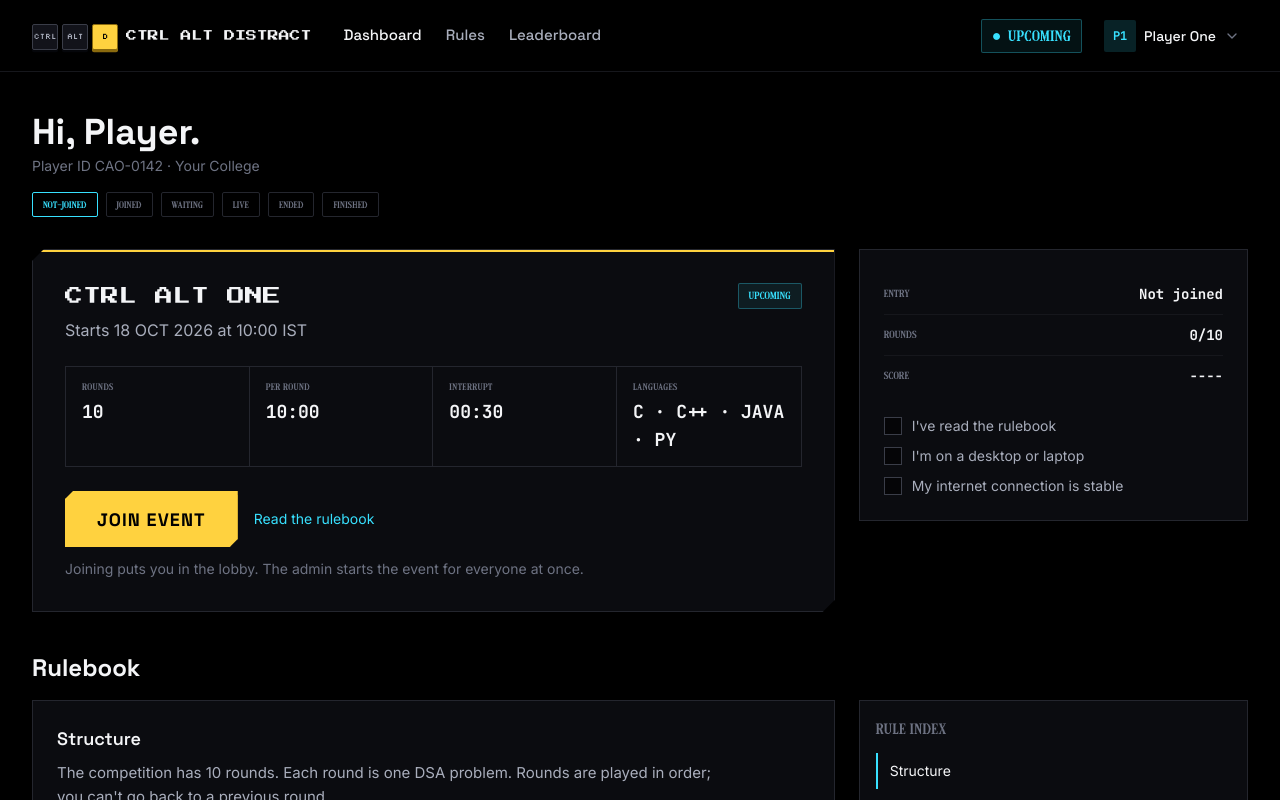
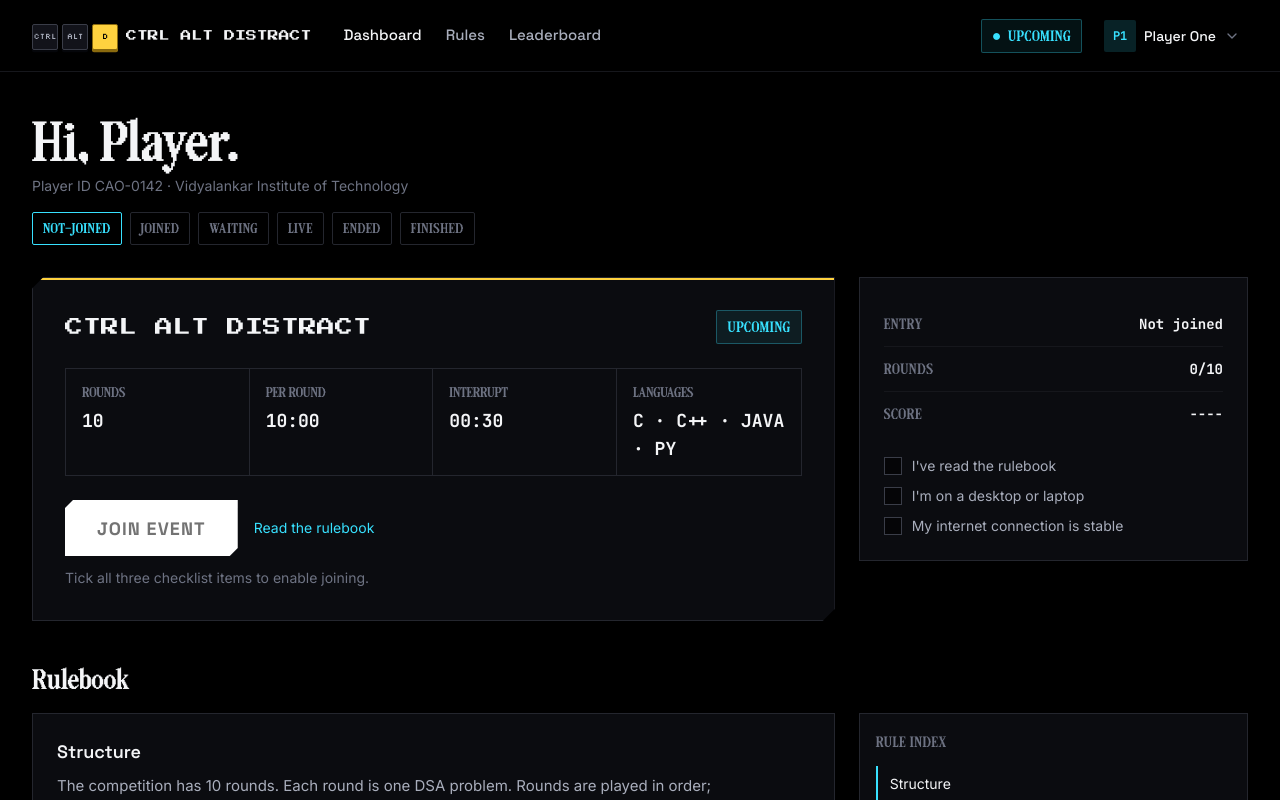
Before and after one commit to GDGVITM/CTRL_ALT_DISTRACT, a React (Vite) app: page /dashboard in a window 1280 px wide. Shown: the top 800 px of the page. Built offline with nearby package versions, Linux system fonts and the light colour scheme.

Commit message:
feat: update dashboard, lobby, rules, completion and 404 pages
Checklist-gated join button, college name and date/time cleanup, event-status driven states, ended-early completion variant, arcade backdrop, and Pixelta headings.

```diff
--- a/src/pages/Complete.tsx
+++ b/src/pages/Complete.tsx
@@ -1,3 +1,4 @@
+import { ArcadeSides } from "../components/ArcadeSides";
 import { useEffect, useState } from "react";
 import { useSearchParams } from "react-router-dom";
 import { MinimalHeader } from "../components/headers/MinimalHeader";
@@ -48,6 +49,7 @@ export default function Complete() {
 
   return (
     <div className="crt-grid min-h-screen bg-bg-canvas">
+      <ArcadeSides contentMax={800} />
       <div className="crt-vignette pointer-events-none fixed inset-0 -z-10" aria-hidden="true" />
       <MinimalHeader />
       <main className="mx-auto flex max-w-[800px] flex-col items-center px-4 py-16 text-center sm:py-24">
@@ -57,7 +59,7 @@ export default function Complete() {
         </p>
 
         <h1
-          className="mt-6 font-pixel text-2xl text-text-primary transition-opacity duration-300 sm:text-4xl"
+          className="mt-6 font-display text-4xl text-text-primary transition-opacity duration-300 sm:text-6xl"
           style={{ opacity: stage >= 1 ? 1 : 0 }}
         >
           {endedEarly ? "RUN ENDED" : "TASK COMPLETED"}
@@ -70,7 +72,7 @@ export default function Complete() {
         </p>
 
         <div className="mt-10">
-          <span className="font-label text-base uppercase tracking-wide text-text-muted">
+          <span className="font-label text-lg uppercase tracking-[0.04em] text-text-muted">
             Total score
           </span>
           <div className="relative mt-2 font-mono text-6xl font-extrabold text-accent-yellow font-tnum sm:text-8xl">
@@ -90,7 +92,7 @@ export default function Complete() {
             ["Time taken", RESULT.timeTaken, "text-text-primary"],
           ].map(([label, val, color]) => (
             <div key={label} className="border border-border-default bg-bg-panel p-5 chamfer">
-              <div className="font-label text-[11px] uppercase tracking-wide text-text-muted">
+              <div className="font-label text-[16px] uppercase tracking-[0.04em] text-text-muted">
                 {label}
               </div>
               <div className={`mt-2 font-mono text-2xl font-bold ${color}`}>{val}</div>
--- a/src/pages/Dashboard.tsx
+++ b/src/pages/Dashboard.tsx
@@ -1,3 +1,4 @@
+import { ArcadeSides } from "../components/ArcadeSides";
 import { useEffect, useState } from "react";
 import { useNavigate } from "react-router-dom";
 import { Lock, X } from "lucide-react";
@@ -27,7 +28,7 @@ const STATE_META: Record<
   waiting: {
     badge: "waiting",
     cta: "Lobby opens soon",
-    helper: `The lobby opens at ${EVENT.eventTime}.`,
+    helper: "The lobby opens soon.",
     disabled: true,
     lock: true,
   },
@@ -62,8 +63,13 @@ export default function Dashboard() {
   }, [eventStatus]);
 
   const meta = STATE_META[state];
+  const checklistDone = checks.every(Boolean);
+  const gated = state === "not-joined" && !checklistDone;
+  const ctaDisabled = !!meta.disabled || gated;
+  const gatedClass = gated ? "disabled:bg-white! disabled:text-neutral-500!" : undefined;
 
   const handlePrimary = () => {
+    if (gated) return;
     if (state === "not-joined") return setConfirmOpen(true);
     if (state === "joined") return navigate("/lobby");
     if (state === "live") return navigate("/arena");
@@ -80,15 +86,16 @@ export default function Dashboard() {
   };
 
   return (
-    <div className="min-h-screen bg-bg-canvas">
+    <div className="min-h-screen bg-bg-canvas isolate">
+      <ArcadeSides contentMax={1280} />
       <AppHeader eventState={meta.badge} />
 
       <main className="mx-auto max-w-[1280px] px-4 py-10 pb-24 sm:px-8 lg:pb-10">
-        <h1 className="font-sans text-4xl font-bold text-text-primary">
+        <h1 className="font-display text-5xl text-text-primary sm:text-6xl">
           Hi, {PLAYER.firstName}.
         </h1>
         <p className="mt-1 font-body text-sm text-text-muted">
-          Player ID {PLAYER.playerId} · Your College
+          Player ID {PLAYER.playerId} · {EVENT.collegeName}
         </p>
 
         {/* dev state switcher */}
@@ -98,7 +105,7 @@ export default function Dashboard() {
               key={s}
               onClick={() => setState(s)}
               className={cn(
-                "rounded-xs border px-2.5 py-1 font-label text-[10px] uppercase tracking-wide",
+                "rounded-xs border px-2.5 py-1 font-label text-[15px] uppercase tracking-[0.04em]",
                 state === s
                   ? "border-accent-cyan text-accent-cyan"
                   : "border-border-default text-text-muted hover:text-text-secondary",
@@ -116,11 +123,11 @@ export default function Dashboard() {
               <div className="absolute inset-x-0 top-0 h-[2px] bg-accent-yellow" />
               <div className="flex flex-wrap items-center justify-between gap-3">
                 <h2 className="font-pixel text-base text-text-primary sm:text-lg">
-                  CTRL ALT ONE
+                  CTRL ALT DISTRACT
                 </h2>
                 <span
                   className={cn(
-                    "rounded-xs border px-2.5 py-1 font-label text-[11px] uppercase tracking-wide",
+                    "rounded-xs border px-2.5 py-1 font-label text-[16px] uppercase tracking-[0.04em]",
                     meta.badge === "live" && "border-danger/40 bg-fill-danger text-danger",
                     meta.badge === "waiting" && "border-warning/40 bg-fill-warning text-warning",
                     (meta.badge === "upcoming" || meta.badge === "joined") &&
@@ -132,9 +139,6 @@ export default function Dashboard() {
                   {meta.badge}
                 </span>
               </div>
-              <p className="mt-2 font-body text-text-secondary">
-                Starts {EVENT.eventDate} at {EVENT.eventTime}
-              </p>
 
               <div className="mt-6 grid grid-cols-2 divide-x divide-border-default border border-border-default sm:grid-cols-4">
                 {[
@@ -144,7 +148,7 @@ export default function Dashboard() {
                   ["Languages", "C · C++ · JAVA · PY"],
                 ].map(([label, val]) => (
                   <div key={label} className="px-4 py-3">
-                    <div className="font-label text-[10px] uppercase tracking-wider text-text-muted">
+                    <div className="font-label text-[15px] uppercase tracking-[0.04em]r text-text-muted">
                       {label}
                     </div>
                     <div className="mt-1 font-mono text-lg font-bold text-text-primary">
@@ -159,7 +163,8 @@ export default function Dashboard() {
                   variant="primary"
                   size="lg"
                   chamfer
-                  disabled={meta.disabled}
+                  disabled={ctaDisabled}
+                  className={gatedClass}
                   icon={meta.lock ? <Lock size={18} /> : undefined}
                   onClick={handlePrimary}
                 >
@@ -174,7 +179,9 @@ export default function Dashboard() {
                   Read the rulebook
                 </button>
               </div>
-              <p className="mt-3 font-body text-sm text-text-muted">{meta.helper}</p>
+              <p className="mt-3 font-body text-sm text-text-muted">
+                {gated ? "Tick all three checklist items to enable joining." : meta.helper}
+              </p>
             </div>
           </div>
 
@@ -188,7 +195,7 @@ export default function Dashboard() {
                   ["Score", state === "finished" || state === "ended" ? "0870" : "----"],
                 ].map(([k, v]) => (
                   <div key={k} className="flex items-center justify-between py-2.5">
-                    <span className="font-label text-[11px] uppercase tracking-wide text-text-muted">
+                    <span className="font-label text-[16px] uppercase tracking-[0.04em] text-text-muted">
                       {k}
                     </span>
                     <span className="font-mono text-sm font-bold text-text-primary">{v}</span>
@@ -219,14 +226,22 @@ export default function Dashboard() {
 
         {/* Rulebook */}
         <div id="rulebook" className="mt-10 scroll-mt-20">
-          <h2 className="mb-4 font-sans text-2xl font-bold text-text-primary">Rulebook</h2>
+          <h2 className="mb-4 font-display text-3xl text-text-primary">Rulebook</h2>
           <Rulebook />
         </div>
       </main>
 
       {/* mobile sticky CTA */}
       <div className="fixed inset-x-0 bottom-0 z-sticky flex h-[72px] items-center border-t border-border-hairline bg-bg-base px-4 lg:hidden">
-        <Button variant="primary" size="lg" chamfer fullWidth disabled={meta.disabled} onClick={handlePrimary}>
+        <Button
+          variant="primary"
+          size="lg"
+          chamfer
+          fullWidth
+          disabled={ctaDisabled}
+          className={gatedClass}
+          onClick={handlePrimary}
+        >
           {meta.cta}
         </Button>
       </div>
@@ -237,7 +252,7 @@ export default function Dashboard() {
           <div className="w-full max-w-[440px] border-t-2 border-accent-cyan bg-bg-elevated p-6 sm:border-t-0 sm:border-2">
             <div className="flex items-start justify-between">
               <h3 className="font-sans text-lg font-semibold text-text-primary">
-                Join Ctrl Alt One?
+                Join Ctrl Alt Distract?
               </h3>
               <button
                 onClick={() => setConfirmOpen(false)}
--- a/src/pages/NotFound.tsx
+++ b/src/pages/NotFound.tsx
@@ -1,14 +1,16 @@
+import { ArcadeSides } from "../components/ArcadeSides";
 import { PublicHeader } from "../components/headers/PublicHeader";
 import { Button } from "../components/ui/Button";
 
 export default function NotFound() {
   return (
     <div className="crt-grid flex min-h-screen flex-col bg-bg-canvas">
+      <ArcadeSides contentMax={720} />
       <div className="crt-vignette pointer-events-none fixed inset-0 -z-10" aria-hidden="true" />
       <PublicHeader />
       <main className="flex flex-1 flex-col items-center justify-center px-4 py-24 text-center">
-        <span className="font-pixel text-5xl text-accent-yellow sm:text-7xl">404</span>
-        <h1 className="mt-8 font-pixel text-lg text-text-primary sm:text-2xl">
+        <span className="font-display text-7xl text-accent-yellow sm:text-8xl">404</span>
+        <h1 className="mt-8 font-display text-2xl text-text-primary sm:text-4xl">
           LEVEL NOT FOUND
         </h1>
         <p className="mt-4 font-body text-text-secondary">This page doesn't exist.</p>
@@ -16,8 +18,8 @@ export default function NotFound() {
           <Button to="/dashboard" variant="primary" chamfer size="lg">
               Go to dashboard
             </Button>
-          <Button to="/" variant="secondary" size="lg">
-              Go home
+          <Button to="/login" variant="secondary" size="lg">
+              Go to login
             </Button>
         </div>
       </main>
--- a/src/pages/Rules.tsx
+++ b/src/pages/Rules.tsx
@@ -1,13 +1,15 @@
+import { ArcadeSides } from "../components/ArcadeSides";
 import { PublicHeader } from "../components/headers/PublicHeader";
 import { Footer } from "../components/Footer";
 import { Rulebook } from "../components/Rulebook";
 
 export default function Rules() {
   return (
-    <div className="min-h-screen bg-bg-canvas">
+    <div className="min-h-screen bg-bg-canvas isolate">
+      <ArcadeSides contentMax={1280} />
       <PublicHeader />
       <main className="mx-auto max-w-[1280px] px-4 py-12 sm:px-8 sm:py-16">
-        <h1 className="font-sans text-4xl font-bold text-text-primary sm:text-5xl">
+        <h1 className="font-display text-5xl text-text-primary sm:text-6xl">
           Rulebook
         </h1>
         <p className="mt-3 max-w-[60ch] font-body text-text-secondary">
```
Also changed, not shown: src/pages/Lobby.tsx (+12 -10 lines).
